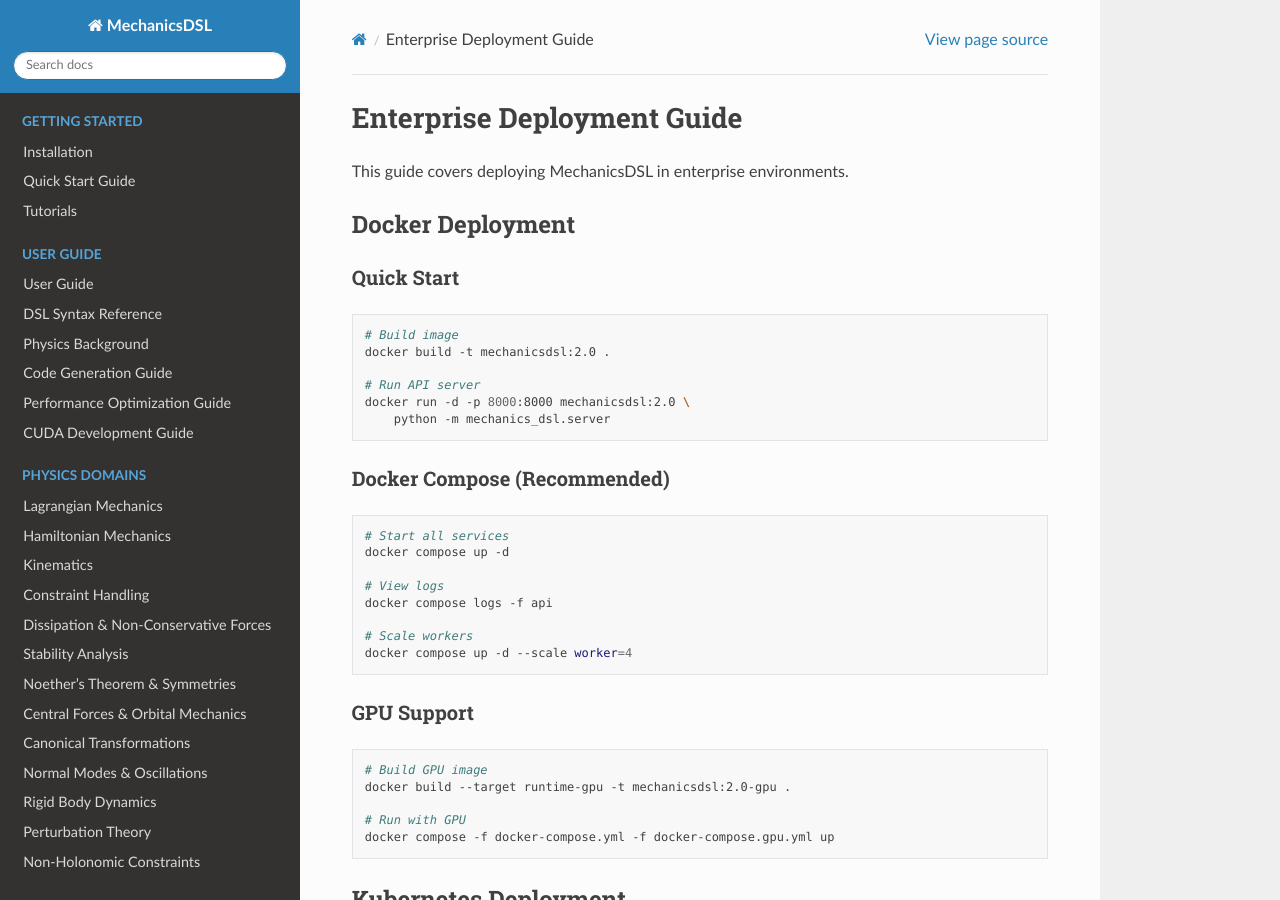
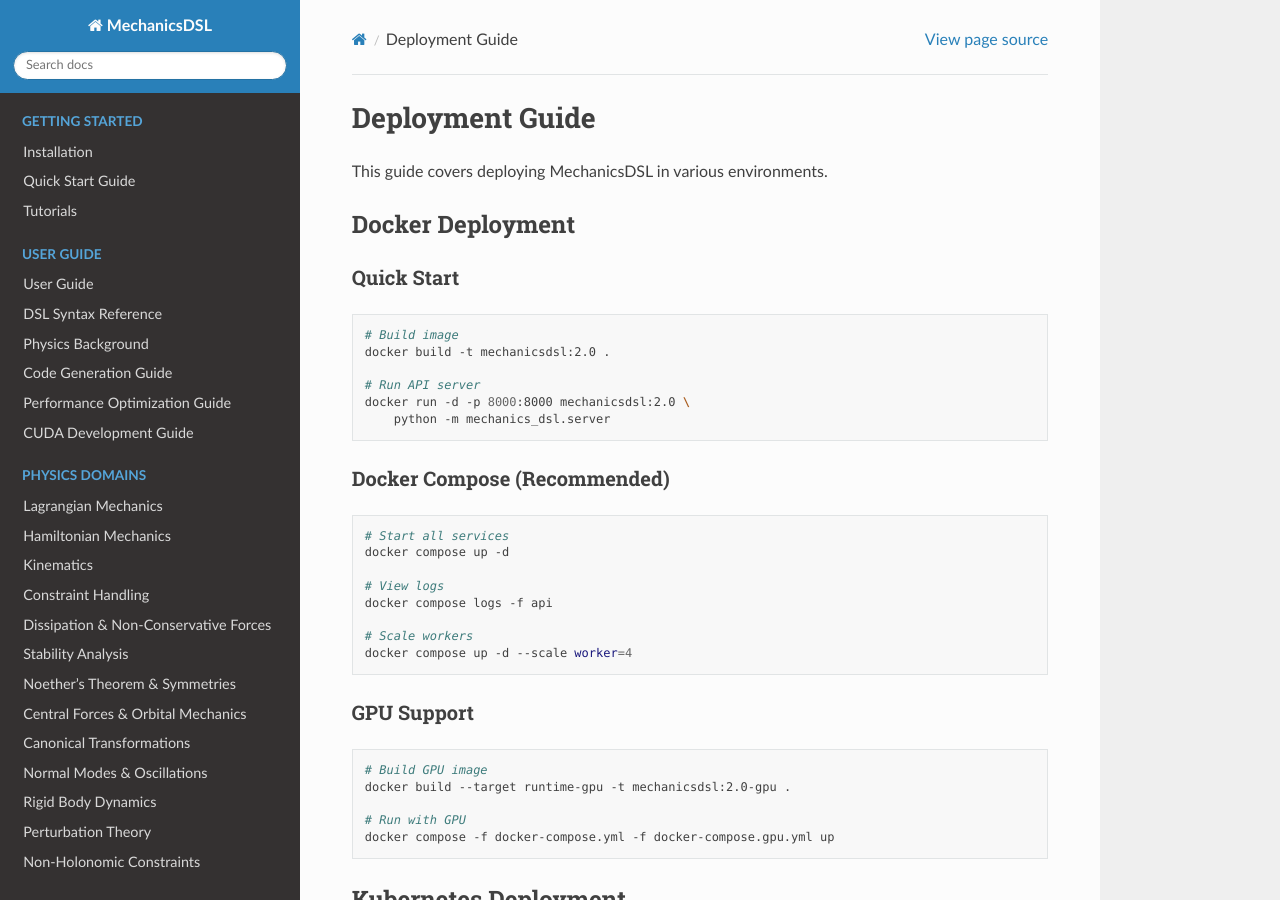
Before and after one commit to MechanicsDSL/mechanicsdsl, a Sphinx documentation site: the page built from docs/enterprise_deployment.md, in a window 1280 px wide and 900 px high. Built offline with Sphinx 7.4.7 and the Read the Docs theme 3.1.0, drawn with Linux system fonts in a browser that asks for light colours; some of the changed text lies outside the part shown.

Commit message:
Revise stale Deployment Guide
Updated the title and modified the introductory text of the Enterprise Deployment Guide.

```diff
--- a/docs/enterprise_deployment.md
+++ b/docs/enterprise_deployment.md
@@ -1,6 +1,6 @@
-# Enterprise Deployment Guide
+# Deployment Guide
 
-This guide covers deploying MechanicsDSL in enterprise environments.
+This guide covers deploying MechanicsDSL in various environments.
 
 ## Docker Deployment
 
```
Also changed, not shown: other parts of docs/enterprise_deployment.md (+0 -6 lines).
